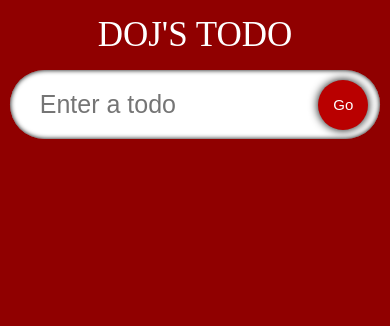
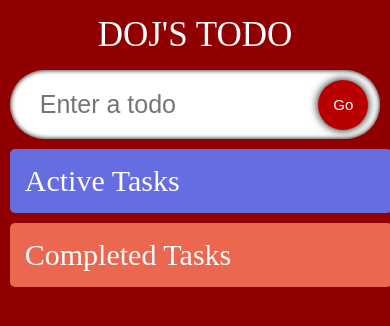
Before and after one commit to DOJ-gam/react-ts-todo-appp, a React (Create React App) app: page / in a window 390 px wide. Shown: the top 326 px of the page. Built offline with nearby package versions, Linux system fonts and the light colour scheme; the HTML template or start-up script is replaced by a standard one; a web font is replaced by a local one.

Commit message:
diide app into active and completed tasks

```diff
--- a/src/components/TodoList.tsx
+++ b/src/components/TodoList.tsx
@@ -10,7 +10,9 @@
 
 const TodoList: React.FC<Props> = ({ todos, setTodos }) => {
   return (
+    <div className="container">
       <div className="todos">
+        <span className="todos__heading">Active Tasks</span>
         {todos.map((todo) => (
           <SingleTodo
             key={todo.id}
@@ -20,6 +22,19 @@
           />
         ))}
       </div>
+      <div className=" todos remove">
+        <span className="todos__heading">Completed Tasks</span>
+
+        {todos.map((todo) => (
+          <SingleTodo
+            key={todo.id}
+            todo={todo}
+            todos={todos}
+            setTodos={setTodos}
+          />
+        ))}
+      </div>
+    </div>
   );
 };
 
--- a/src/components/styles.css
+++ b/src/components/styles.css
@@ -44,14 +44,33 @@
     box-shadow: 0 0 5px black;
   }
 
-  .todos{
+  .container {
+    width: 95%;
     display: flex;
-    justify-content: space-evenly;
-    width: 90%;
-    flex-wrap: wrap;
+    margin-top: 10px;
+    justify-content: space-between;
+    align-items: flex-start;
   }
 
 
+  .todos{
+    display: flex;
+    width: 47%;
+    flex-direction: column;
+    padding: 15px;
+    background-color:rgb(101, 109, 224);
+    border-radius: 5px;
+  }
+
+  .todos__heading {
+    font-size: 30px;
+    /* text-align: center; */
+    color: white;
+  }
+
+  .remove {
+    background-color: rgb(235, 103, 80);
+  }
 .todos__single {
   display: flex;
   border-radius: 5px;
@@ -59,6 +78,11 @@
   margin-top: 15px;
   background-image: url("https://img.freepik.com/free-photo/crumpled-yellow-paper-background-close-up_60487-2390.jpg?size=626&ext=jpg");
   transition: 0.2s;
+}
+
+.todos__single:hover {
+  box-shadow: 0 0 5px black;
+  transform: scale(1.03);
 }
 
 .todos__single--text {
@@ -80,8 +104,8 @@
 
 @media(max-width:1200) {
 
-  .todos__single{
-    width: 40%;
+  .todos{
+    width: 45%;
   }
 }
 @media(max-width:700px) {
@@ -90,8 +114,12 @@
   }
   .todos{
     width: 95%;
+    margin-bottom: 10px;
   }
-  .todos__single{
-    width: 100%;
+
+  .container{
+    width: 95%;
+    flex-direction: column;
   }
+
 }
```
Lines whose indentation alone changed are shown as unchanged.
